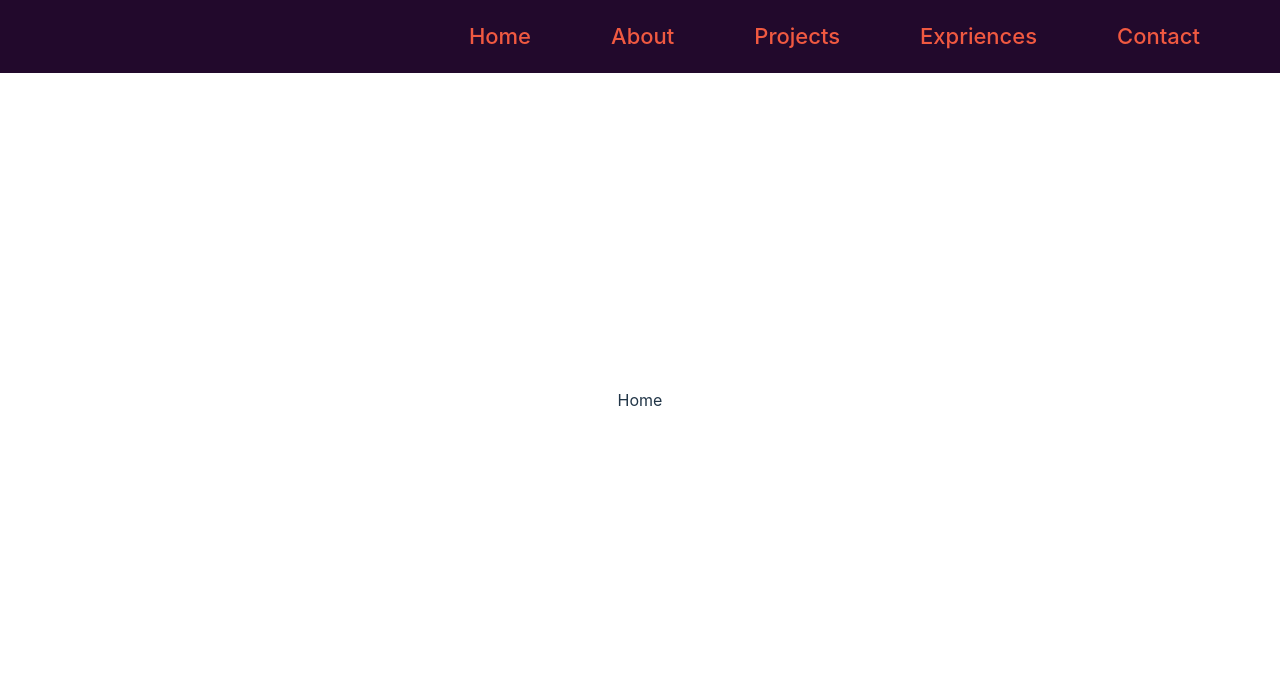
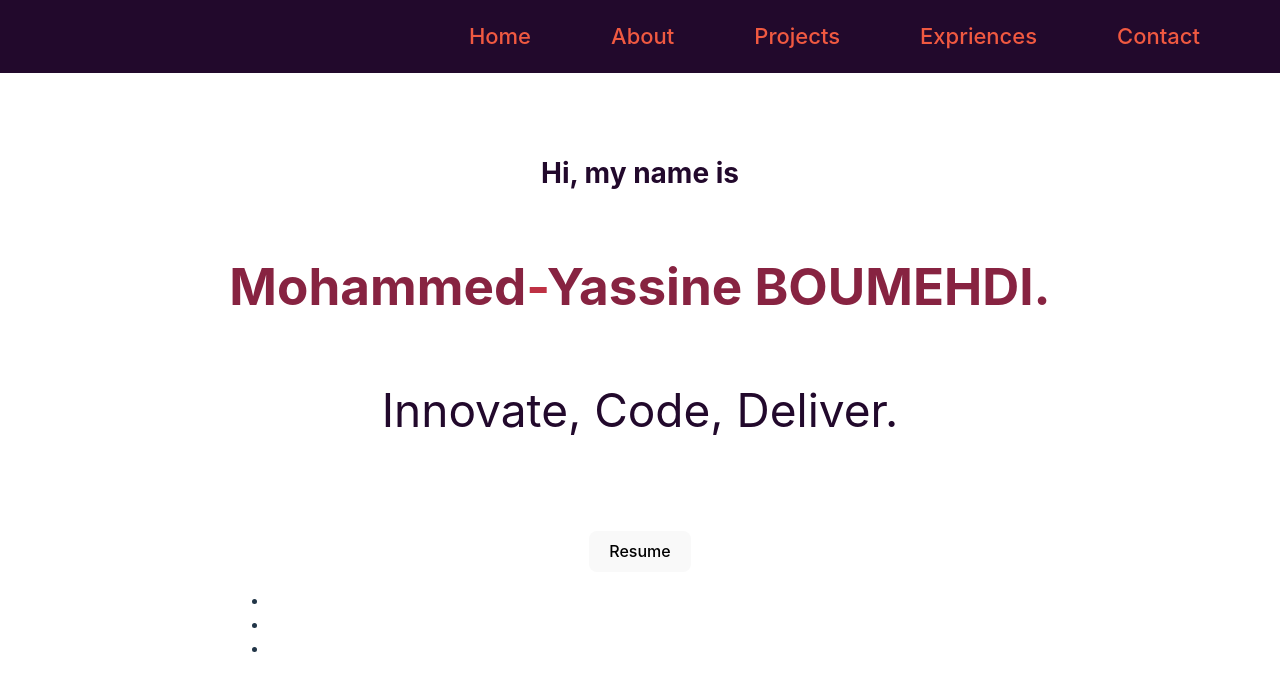
Before and after one commit to MYassineBoum/dev-portfolio-ViteJS, a React (Vite) app in the folder dev-portfolio/: page / in a window 1280 px wide. Shown: the top 690 px of the page. Built offline with nearby package versions, Linux system fonts and the light colour scheme.

Commit message:
Starting home page

```diff
--- a/dev-portfolio/src/components/Home/Home.css
+++ b/dev-portfolio/src/components/Home/Home.css
@@ -0,0 +1,38 @@
+:root {
+    display: flex;
+    flex-direction: column;
+    align-items: center;
+    justify-content: center;
+    min-height: 85vh;
+    width: 100%;
+    background-color: #F6F1EE;
+}
+
+.general {
+    display: flex;
+    flex-direction: row;
+    align-items: center;
+    justify-content: center;
+    padding-bottom: 40px;
+}
+
+h1 {
+    color: #872341;
+    font-size: 46px;
+    padding-bottom: 15px;
+}
+
+h1 span {
+    color: #BE3144;
+}
+
+h3 {
+    color: #22092C;
+    font-size: 28px;
+    padding-bottom: 30px;
+}
+
+p {
+    color: #22092C;
+    font-size: 46px;
+}
--- a/dev-portfolio/src/components/Home/Home.tsx
+++ b/dev-portfolio/src/components/Home/Home.tsx
@@ -1,8 +1,26 @@
 import React from 'react'
+import './Home.css'
 
 function Home() {
   return (
-    <div>Home</div>
+    <>
+      <div className="general">
+        {/* <img src={} alt="me"> */}
+          <span>
+              <h3>Hi, my name is</h3>
+              <h1>Mohammed<span>-</span>Yassine BOUMEHDI.</h1>
+              <p>Innovate, Code, Deliver.</p>
+          </span>
+      </div>
+      <div className="social">
+        <a href="/resources/mycv.pdf" target="_blank"><button>Resume</button></a>
+          <ul>
+            <li><a href="https://github.com/MYassineBoum" target="_blank"><i className="bi bi-github"></i></a></li>
+            <li><a href="https://www.linkedin.com/in/myassineboumehdi/" target="_blank"><i className="bi bi-linkedin"></i></a></li>
+            <li><a href="https://myboum.me/" target="_blank"><i className="bi bi-globe"></i></a></li>
+          </ul>
+      </div>
+    </>
   )
 }
 
```
